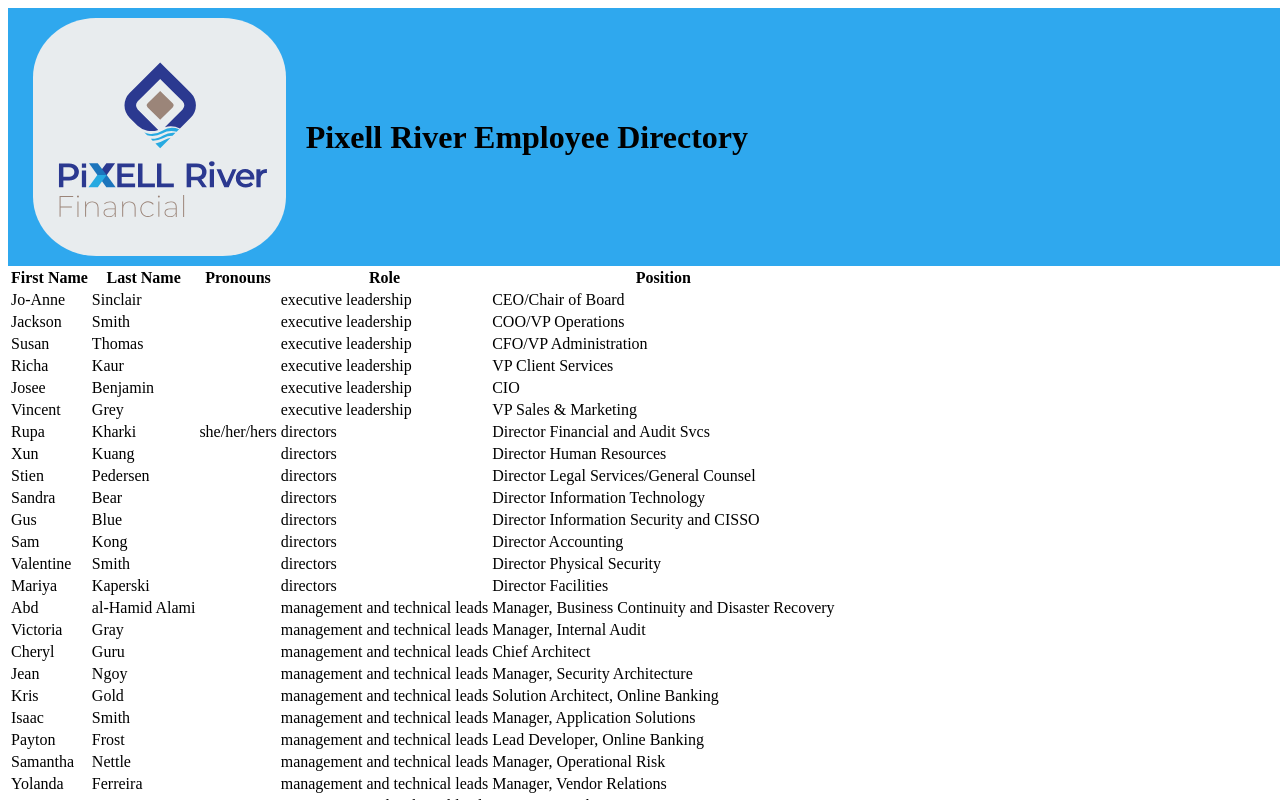
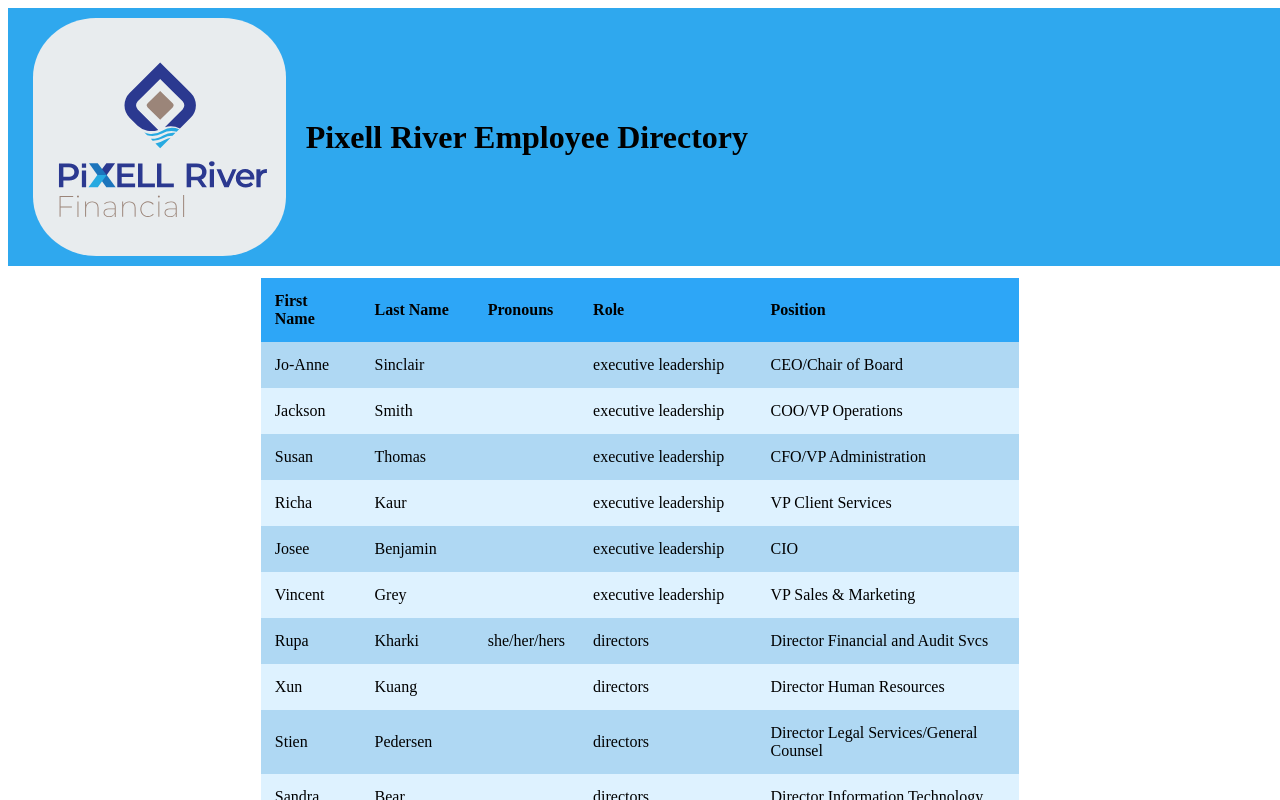
Before and after one commit to rrc-sp2025-omaxwell/Comp-4002-labs, a React (Vite) app: page / in a window 1280 px wide. Shown: the top 800 px of the page. Built offline with nearby package versions, Linux system fonts and the light colour scheme.

Commit message:
feat: basic styling done for table.

```diff
--- /dev/null
+++ b/src/components/common/organization_page/organization_page.css
@@ -0,0 +1,26 @@
+table {
+    border-collapse: collapse;
+    width: 60%;
+    margin: 0 auto;
+    margin-top: 12px;
+}
+
+th, td {
+    padding: 14px;
+    border: none;
+    text-align: left;
+}
+
+thead tr {
+    background-color: #2da6f7;
+}
+
+
+tbody tr:nth-child(even) {
+    background-color: #def2ff;
+}
+
+
+tbody tr:nth-child(odd) {
+    background-color: #afd8f3;
+}
--- a/src/components/common/organization_page/organization_page.tsx
+++ b/src/components/common/organization_page/organization_page.tsx
@@ -1,4 +1,5 @@
 import type { ManagementRole } from "../../../types/management_role_type";
+import "./organization_page.css"
 
 function OrganizationTable({ managementList }: ManagementRole) {
     // Indivudual name parsing
```
